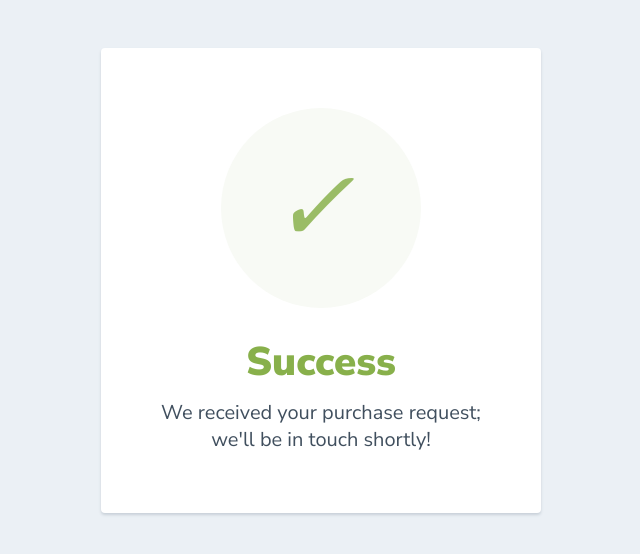
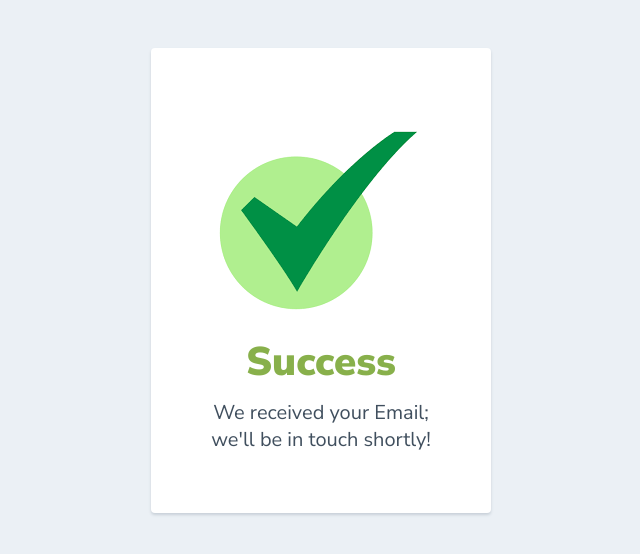
Before and after one commit to naveedali02/Naveed_portfolio, a plain HTML site: page success.html in a window 1280 px wide. Shown: the whole page, without its empty margins (319-959 px from the left). Drawn offline with Linux system fonts and the light colour scheme.

Commit message:
success msg

```diff
--- a/success.html
+++ b/success.html
@@ -39,10 +39,10 @@
     <body>
       <div class="card">
       <div style="border-radius:200px; height:200px; width:200px; background: #F8FAF5; margin:0 auto;">
-        <i class="checkmark">✓</i>
+        <i class="checkmark"><img src="./assets/img/tick.png"  /></i>
       </div>
         <h1>Success</h1>
-        <p>We received your purchase request;<br/> we'll be in touch shortly!</p>
+        <p>We received your Email;<br/> we'll be in touch shortly!</p>
       </div>
     </body>
 </html>
```
Also changed, not shown: index.html (+1 -1 lines), assets/img/tick.png (added).
